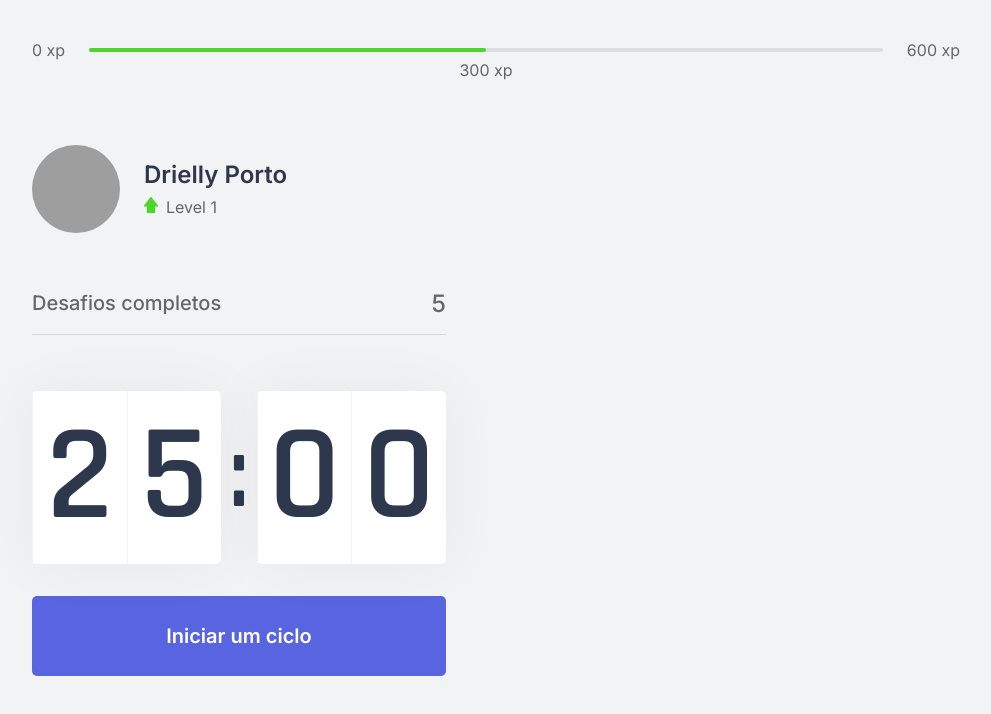
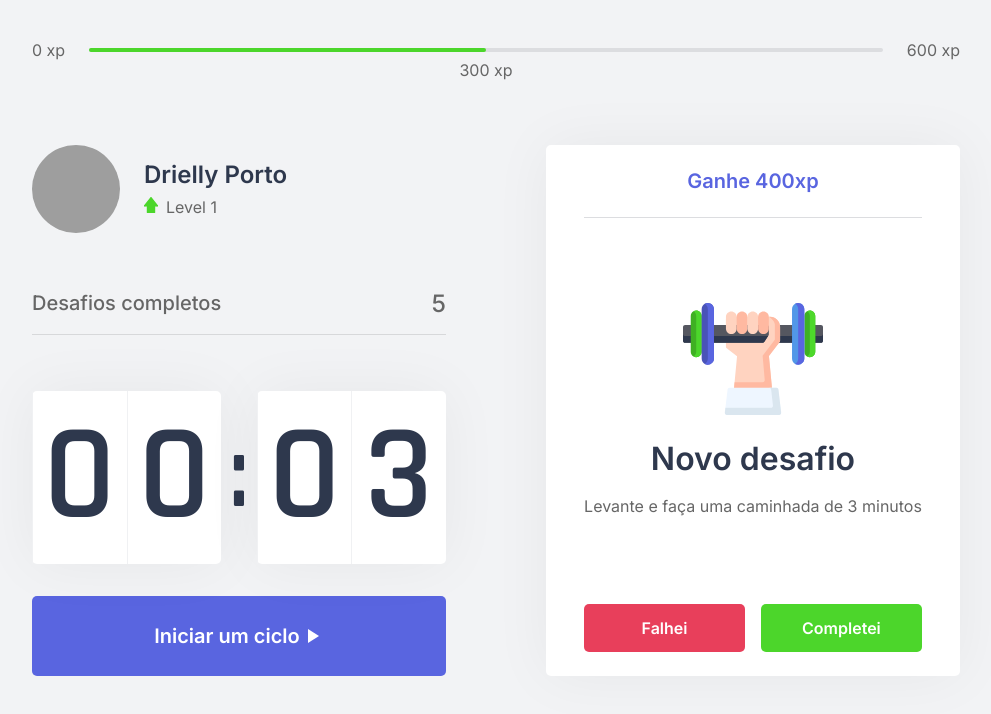
Before and after one commit to driellyps/focus-next-app, a Next.js app: page / in a window 1280 px wide. Shown: the top 714 px of the page, without its empty margins (144-1135 px from the left). Built offline with nearby package versions, Linux system fonts and the light colour scheme; grey boxes are pictures that could not be loaded.

Commit message:
challenge box component

```diff
--- /dev/null
+++ b/src/components/ChallengeBox.tsx
@@ -0,0 +1,44 @@
+import styles from '../styles/components/ChallengeBox.module.css'
+
+export function ChallengeBox() {
+  const hasActiveChallenge = true;
+
+ return (
+   <div className={styles.challengeBoxContainer}>
+     { hasActiveChallenge ? (
+       <div className={styles.challengeActive}>
+         <header>Ganhe 400xp</header>
+
+         <main>
+          <img src="icons/body.svg" alt=""/>
+          <strong>Novo desafio</strong>
+          <p>Levante e faça uma caminhada de 3 minutos</p>
+         </main>
+
+         <footer>
+           <button
+            type="button"
+            className={styles.chlngFailedBtn}
+           >
+             Falhei
+           </button>
+           <button
+            type="button"
+            className={styles.chlngSucceededBtn}
+          >
+             Completei
+           </button>
+         </footer>
+       </div>
+     ) : (
+       <div className={styles.notActive}>
+         <strong>Finalize um ciclo para receber um desafio</strong>
+         <p>
+           <img src="icons/level-up.svg" alt="Level Up"/>
+           Avance de level completando desafios
+         </p>
+       </div>
+     ) }
+   </div>
+ )
+}
--- a/src/components/Countdown.tsx
+++ b/src/components/Countdown.tsx
@@ -4,7 +4,7 @@
 let countdownTimeout: NodeJS.Timeout;
 
 export function Countdown() {
-  const [time, setTime] = useState(25 * 60);
+  const [time, setTime] = useState(0.05 * 60);
   const [isActive, setIsActive] = useState(false);
   const [hasFinished, setHasFinished] = useState(false);
 
@@ -54,7 +54,7 @@
         disabled
         className={styles.countdownButton}
         >
-        Ciclo encerrado</button>
+        Ciclo encerrado <img src="icons/check-circle.svg" /></button>
       ) : (
         <>
           { isActive ? (
@@ -63,14 +63,14 @@
           className={`${styles.countdownButton} ${styles.countdownButtonActive}`}
           onClick={resetCountdown}
           >
-          Abandonar ciclo</button>
+          Abandonar ciclo <img src="icons/close.svg" /></button>
         ) : (
           <button
           type="button"
           className={styles.countdownButton}
           onClick={startCountdown}
           >
-            Iniciar um ciclo</button>
+            Iniciar um ciclo <img src="icons/play.svg" /></button>
         ) }
         </>
       )}
--- a/src/pages/index.tsx
+++ b/src/pages/index.tsx
@@ -2,6 +2,7 @@
 import { Countdown } from '../components/Countdown';
 import { ExperienceBar } from '../components/ExperienceBar';
 import { Profile } from '../components/Profile';
+import { ChallengeBox } from '../components/ChallengeBox';
 import styles from '../styles/pages/Home.module.css';
 import Head from 'next/head';
 
@@ -20,7 +21,9 @@
           <CompletedChallenges />
           <Countdown />
         </div>
-        <div></div>
+        <div>
+          <ChallengeBox />
+        </div>
       </section>
     </div>
   )
--- /dev/null
+++ b/src/styles/components/ChallengeBox.module.css
@@ -0,0 +1,105 @@
+.challengeBoxContainer {
+  height: 100%;
+
+  background: var(--white);
+  border-radius: 5px;
+  box-shadow: 0 0 60px rgba(0, 0, 0, 0.05);
+  padding: 1.5rem 2rem;
+
+  display: flex;
+  flex-direction: column;
+  align-items: center;
+  justify-content: center;
+  text-align: center;
+}
+
+.notActive {
+  display: flex;
+  flex-direction: column;
+  align-items: center;
+}
+
+.notActive strong {
+  font-size: 1.5rem;
+  font-weight: 500;
+  line-height: 1.4;
+}
+
+.notActive p {
+  display: flex;
+  flex-direction: column;
+  align-items: center;
+  line-height: 1.4;
+  max-width: 70%;
+  margin-top: 3rem;
+}
+
+.notActive p img{
+  margin-bottom: 1rem;
+}
+
+.challengeActive {
+  height: 100%;
+  display: flex;
+  flex-direction: column;
+}
+
+.challengeActive header {
+  color: var(--blue);
+  font-weight: 600;
+  font-size: 1.25rem;
+  padding: 0 2rem 1.5rem;
+  border-bottom: 1px solid var(--gray-line);
+}
+
+.challengeActive main {
+  flex: 1;
+  display: flex;
+  flex-direction: column;
+  align-items: center;
+  justify-content: center;
+}
+
+.challengeActive main strong {
+  font-size: 2rem;
+  font-weight: 600;
+  color: var(--title);
+  margin: 1.5rem 0 1rem;
+}
+
+.challengeActive main p {
+  line-height: 1.5;
+}
+
+.challengeActive footer {
+  display: grid;
+  grid-template-columns: 1fr 1fr;
+  gap: 1rem;
+}
+
+.challengeActive footer button {
+  height: 3rem;
+  display: flex;
+  align-items: center;
+  justify-content: center;
+  border: none;
+  border-radius: 5px;
+
+  color: var(--white);
+  font-size: 1rem;
+  font-weight: 600;
+
+  transition: filter 0.2s;
+}
+
+.challengeActive footer button.chlngFailedBtn {
+  background: var(--red);
+}
+
+.challengeActive footer button.chlngSucceededBtn {
+  background: var(--green);
+}
+
+.challengeActive footer button:hover {
+  filter: brightness(0.9);
+}
```
Also changed, not shown: public/icons/check-circle.svg (added), public/icons/play.svg (added).
